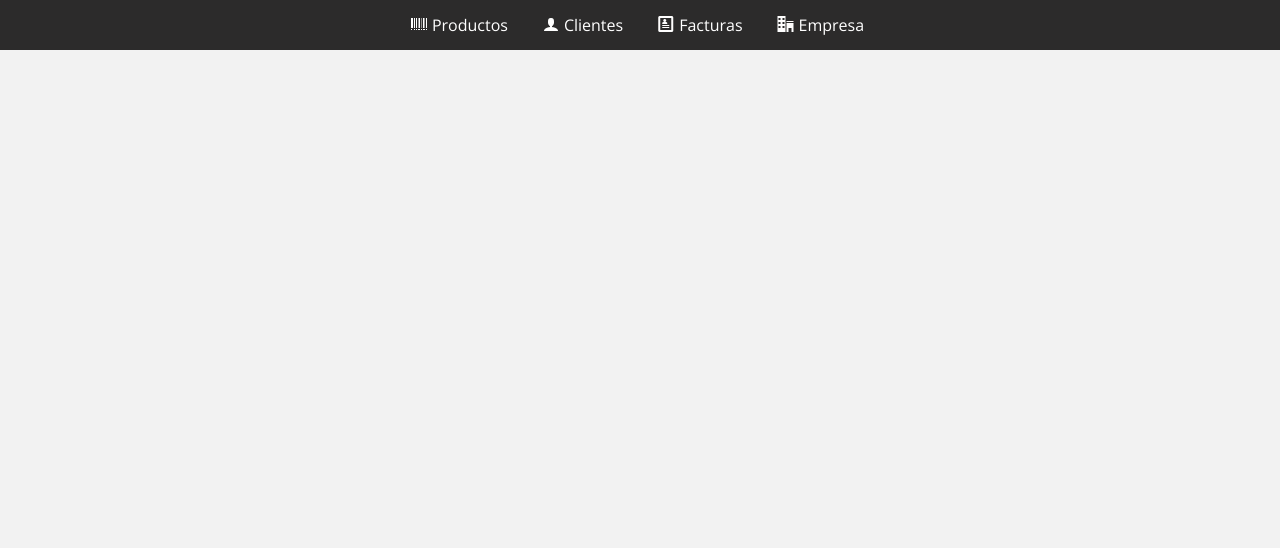
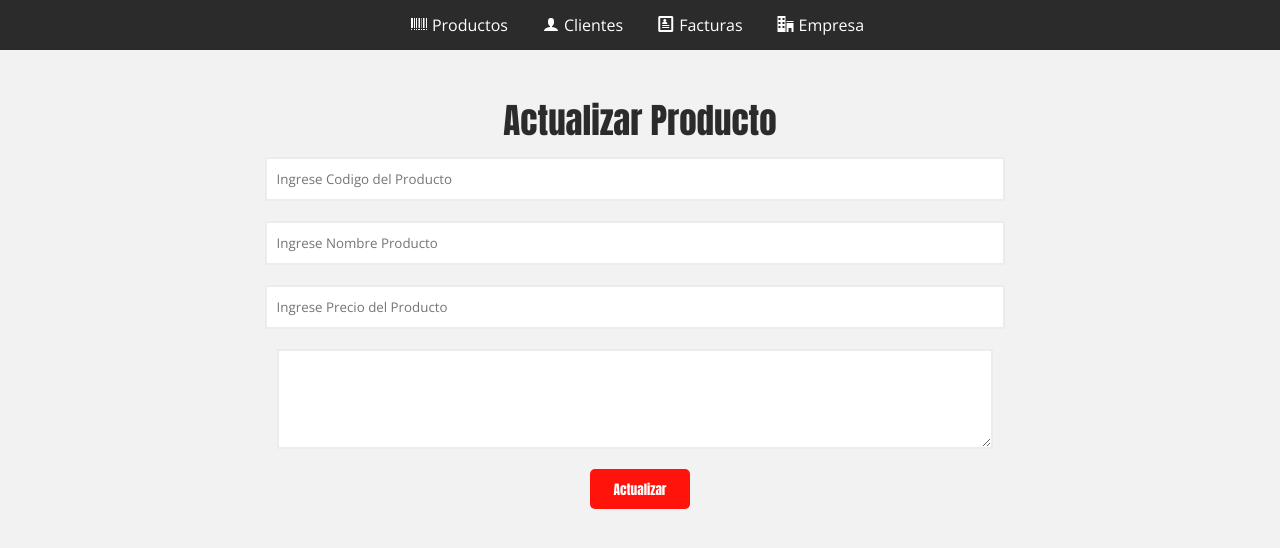
Before and after one commit to ahumadamatias/facturacion-frontend, a React (Create React App) app: page /producto/editar/1 in a window 1280 px wide. Shown: the top 548 px of the page. Built offline with nearby package versions, Linux system fonts and the light colour scheme; no server answers.

Commit message:
Vista editar Productos lista

```diff
--- a/src/App.js
+++ b/src/App.js
@@ -10,6 +10,7 @@ import InvoiceList from '../src/View/InvoiceList/invoice-list';
 import InvoiceDetails from '../src/View/InvoiceDetail/invoice-details';
 import CreateBusiness from '../src/View/CreateBusiness/create-business';
 import Business from '../src/View/Business/business'
+import EditProduct from './View/Product/edit-product';
 
 const businessApi = new BusinessApi();
 
@@ -17,10 +18,10 @@ class App extends React.Component {
   constructor(props) {
     super(props);
     this.state = {
-      isBilled: false,
+      isVerified: false,
       isBusiness: false
     };
-    this.handleIsBilled = this.handleIsBilled.bind(this);
+    this.handleIsVerified = this.handleIsVerified.bind(this);
     this.handleIsBusiness = this.handleIsBusiness.bind(this);
   }
   componentDidMount(){
@@ -31,12 +32,13 @@ class App extends React.Component {
       .catch( e => {
         console.log(e);
       })
+      console.log(this.state.isVerified)
   }
   handleIsBusiness(isBusiness){
     this.setState({isBusiness})
   }
-  handleIsBilled(isBilled){
-    this.setState({isBilled})
+  handleIsVerified(isVerified){
+    this.setState({isVerified})
   }
   render(){
     return (
@@ -50,17 +52,17 @@ class App extends React.Component {
             )} />
             <Route exact path="/clientes" render={ () => (
               this.state.isBusiness
-                ? <Client />
+                ? <Client callback={this.handleIsVerified} />
                 : <Redirect from="/clientes" to="/" />
             )} />
             <Route exact path="/cliente/facturar/:id" render={ (props) => (
-                this.state.isBilled
+                this.state.isVerified
                   ? <Redirect from="/cliente/facturar/:id" to="/facturas" />
-                  : <NewInvoice data={props} callback={this.handleIsBilled} />
+                  : <NewInvoice data={props} callback={this.handleIsVerified} />
             )} />
             <Route exact path="/productos" render={ () => (
               this.state.isBusiness
-                ? <Products />
+                ? <Products callback={this.handleIsVerified} />
                 : <Redirect from="/productos" to="/" />
             )} />
             <Route exact path="/facturas" render={ () => (
@@ -78,6 +80,11 @@ class App extends React.Component {
                 ? <Business callback={this.handleIsBusiness}/>
                 : <Redirect from="/empresa" to="/" />
             )} />
+            <Route exact path="/producto/editar/:id" render={ (props) => (
+              this.state.isVerified
+              ? <Redirect from="/producto/editar/:id" to="/productos" />
+              : <EditProduct data={props} callback={this.handleIsVerified} />
+            )} />
         </Switch>
       </BrowserRouter>
     )
--- a/src/Service/business-api.js
+++ b/src/Service/business-api.js
@@ -24,7 +24,7 @@ class BusinessApi {
     }
     async updateBusiness(business){
         const businessJson = JSON.stringify(business);
-        const query = await axios.put(`${BASE}clientes`, businessJson,{
+        const query = await axios.put(`${BASE}empresa`, businessJson,{
             headers: {
                 "Content-Type": "application/json"
             }
--- a/src/View/Business/business.js
+++ b/src/View/Business/business.js
@@ -42,9 +42,9 @@ class Business extends Component {
     }
     handleSubmitBusiness(e){
         e.preventDefault();
-        businessApi.createBusiness(this.state.empresa)
-            .then( () => {
-                this.props.callback(true);
+        businessApi.updateBusiness(this.state.empresa)
+            .then( res => {
+                console.log(res);
             })
             .catch( e => {
                 console.log(e);
@@ -64,8 +64,8 @@ class Business extends Component {
         return (
             <div className="create-business">
                 <h3>Datos de la Empresa</h3>
-                <form>
-                    <input type="text" name="nombre" value={this.state.empresa.nombre} onChange={this.handleChangeInput} placeholder="Ingrese su Nombre y Apellido" className="input_create-business input"/>
+                <form onSubmit={this.handleSubmitBusiness}>
+                    <input type="text" name="nombre" value={this.state.empresa.nombre} onChange={this.handleChangeInput} placeholder="Ingrese su Nombre" className="input_create-business input"/>
                     <input type="text" name="direccion" value={this.state.empresa.direccion} onChange={this.handleChangeInput} placeholder="Ingrese su Dirección" className="input_create-business input"/>
                     <input type="text" name="ciudad" value={this.state.empresa.ciudad} onChange={this.handleChangeInput} placeholder="Ingrese su Ciudad" className="input_create-business"/>
                     <input type="text" name="provincia" value={this.state.empresa.provincia} onChange={this.handleChangeInput} placeholder="Ingrese su Provincia" className="input_create-business"/>
@@ -78,7 +78,7 @@ class Business extends Component {
                         <option value="CONSUMIDOR_FINAL">Consumidor Final</option>
                     </select>
                     <div className="content_button">
-                        <button onSubmit={this.handleSubmitBusiness} type="submit" className="btn">Actualizar</button>
+                        <button type="submit" className="btn">Actualizar</button>
                         <button onClick={this.handleDeleteBusiness} type="submit" className="btn">Borrar</button>
                     </div>
                 </form>
--- a/src/View/Client/client.js
+++ b/src/View/Client/client.js
@@ -34,6 +34,7 @@ class Client extends Component {
             .catch( e => {
                 console.log(e)
             });
+        this.props.callback(false);
     }
     updateListClient(){
         clientApi.getClients()
--- a/src/View/CreateBusiness/create-business.js
+++ b/src/View/CreateBusiness/create-business.js
@@ -43,7 +43,7 @@ class CreateBusiness extends Component {
             <div className="create-business">
                 <h3>Creacion de los datos de la Empresa</h3>
                 <form onSubmit={this.handleSubmitBusiness}>
-                    <input type="text" name="nombre" value={this.state.empresa.nombre} onChange={this.handleChangeInput} placeholder="Ingrese su Nombre y Apellido" className="input_create-business input"/>
+                    <input type="text" name="nombre" value={this.state.empresa.nombre} onChange={this.handleChangeInput} placeholder="Ingrese su Nombre" className="input_create-business input"/>
                     <input type="text" name="direccion" value={this.state.empresa.direccion} onChange={this.handleChangeInput} placeholder="Ingrese su Dirección" className="input_create-business input"/>
                     <input type="text" name="ciudad" value={this.state.empresa.ciudad} onChange={this.handleChangeInput} placeholder="Ingrese su Ciudad" className="input_create-business"/>
                     <input type="text" name="provincia" value={this.state.empresa.provincia} onChange={this.handleChangeInput} placeholder="Ingrese su Provincia" className="input_create-business"/>
--- /dev/null
+++ b/src/View/Product/edit-product.css
@@ -0,0 +1,37 @@
+.edit-product form{
+    display: flex;
+    flex-direction: column;
+    align-items: center;
+}
+
+.edit-product form h3{
+    font-family: 'Anton', sans-serif;
+    font-weight: lighter;
+    color: #2C2B2B;
+    font-size: 35px;
+    text-align: center;
+}
+
+.edit-product form .content_input-textarea-button{
+    width: 70%;
+    display: flex;
+    flex-direction: column;
+    align-items: center;
+}
+
+.edit-product form .content_input-textarea-button input{
+    width: 80%;
+}
+
+.edit-product form textarea{
+    position: relative;
+    background: white;
+    width: 80%;
+    height: 100px;
+    min-width: 80%;
+    min-height: 100px;
+    max-width: 80%;
+    max-height: 100px;
+    padding: 10px;
+    box-sizing: border-box;
+}
--- /dev/null
+++ b/src/View/Product/edit-product.js
@@ -0,0 +1,64 @@
+import React, { Component } from 'react';
+import ProductApi from '../../Service/product-api';
+
+import './edit-product.css';
+
+const productApi = new ProductApi();
+
+class EditProduct extends Component {
+    constructor(props) {
+        super(props);
+        this.state = {
+            product: {
+                id: this.props.data.match.params.id,
+                codigo: "",
+                nombre: "",
+                descripcion: "",
+                precio: ""
+            }
+        }
+        this.handleChange = this.handleChange.bind(this);
+        this.handleUpdateProduct = this.handleUpdateProduct.bind(this);
+    }
+    componentDidMount(){
+        productApi.getProductById(this.state.product.id)
+            .then( res => {
+                this.setState({product: res})
+            })
+    }
+    handleChange(e){
+        let product = this.state.product;
+        product[e.target.name] = e.target.value;
+        this.setState({product})
+    }
+    handleUpdateProduct(e){
+        e.preventDefault();
+        productApi.updateProduct(this.state.product)
+            .then( () => {
+                this.props.callback(true)
+            })
+            .catch( e => {
+                console.log(e);
+            })
+    }
+    render() {
+        return (
+            <div className="edit-product">
+                <br/>
+                <br/>
+                <form>
+                    <h3>Actualizar Producto</h3>
+                    <div className="content_input-textarea-button">
+                        <input type="text" name="codigo" value={this.state.product.codigo} onChange={this.handleChange} placeholder="Ingrese Codigo del Producto" className="input"/>
+                        <input type="text" name="nombre" value={this.state.product.nombre} onChange={this.handleChange} placeholder="Ingrese Nombre Producto" className="input"/>
+                        <input type="text" name="precio" value={this.state.product.precio} onChange={this.handleChange} placeholder="Ingrese Precio del Producto" className="input"/>
+                        <textarea  name="descripcion" value={this.state.product.descripcion} onChange={this.handleChange} className="input">Escriba descripcion</textarea>
+                        <button onClick={this.handleUpdateProduct} type="submit" className="btn">Actualizar</button>
+                    </div>
+                </form>
+            </div>
+        );
+    }
+}
+
+export default EditProduct;
--- a/src/View/Product/products.js
+++ b/src/View/Product/products.js
@@ -34,6 +34,7 @@ class Products extends Component {
             .catch( e => {
                 console.log(e)
             });
+        this.props.callback(false);
     }
     updateListProducts(){
         productApi.getProducts()
```
